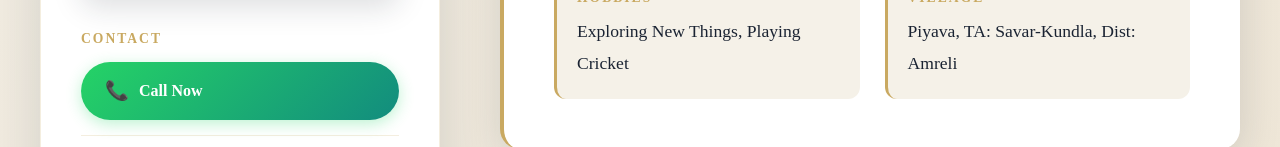
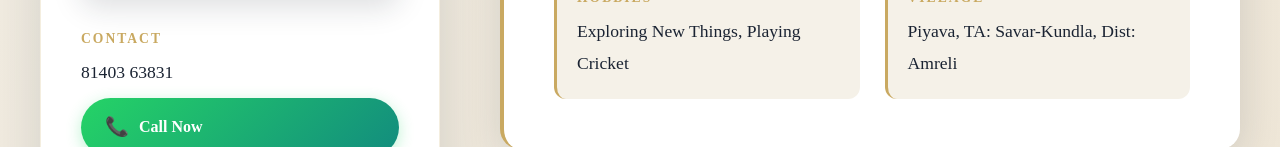
Before and after one commit to thechanchad/Ayush-Bio, a plain HTML site: page index.html in a window 1280 px wide. Shown: the part 805-952 px from the top of the page. Drawn offline with Linux system fonts and the light colour scheme.

Commit message:
Update index.html

```diff
--- a/index.html
+++ b/index.html
@@ -504,7 +504,7 @@
 
                     <div class="info-item">
                         <div class="info-label">Contact</div>
-                        <!-- <div class="info-value">+91 81403 63831</div> -->
+                        <div class="info-value">81403 63831</div>
                         <a href="tel:+918140363831" class="call-button">Call Now</a>
                     </div>
 
```
